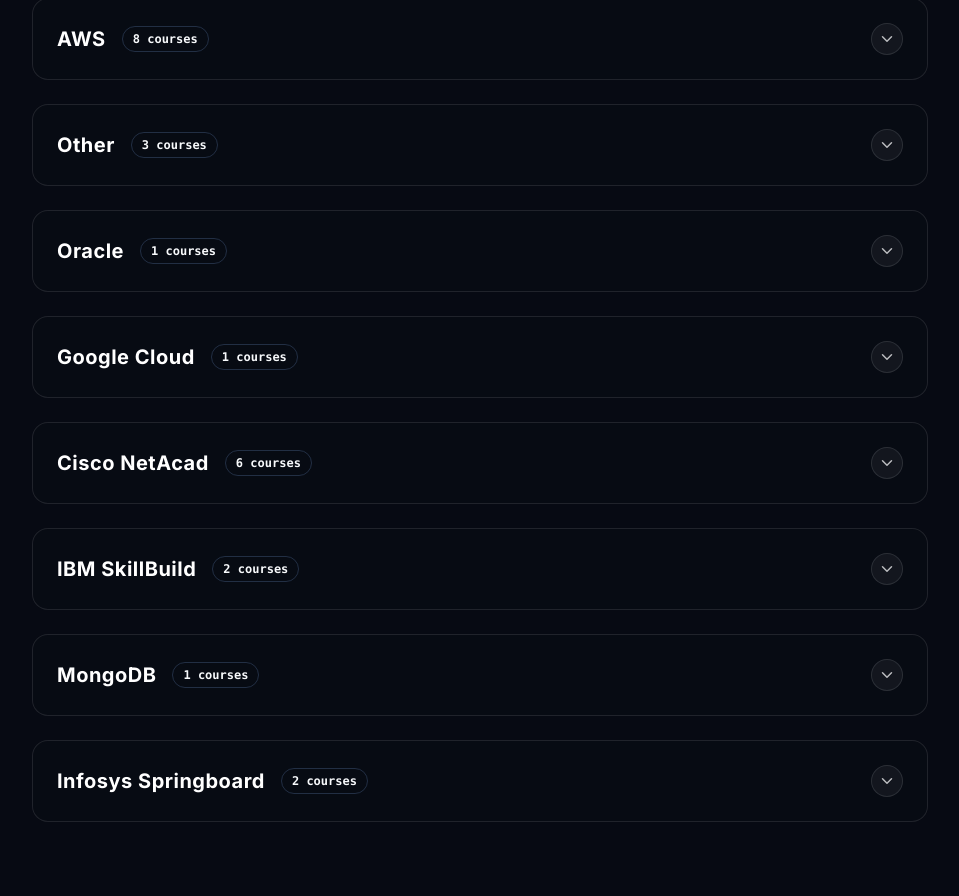
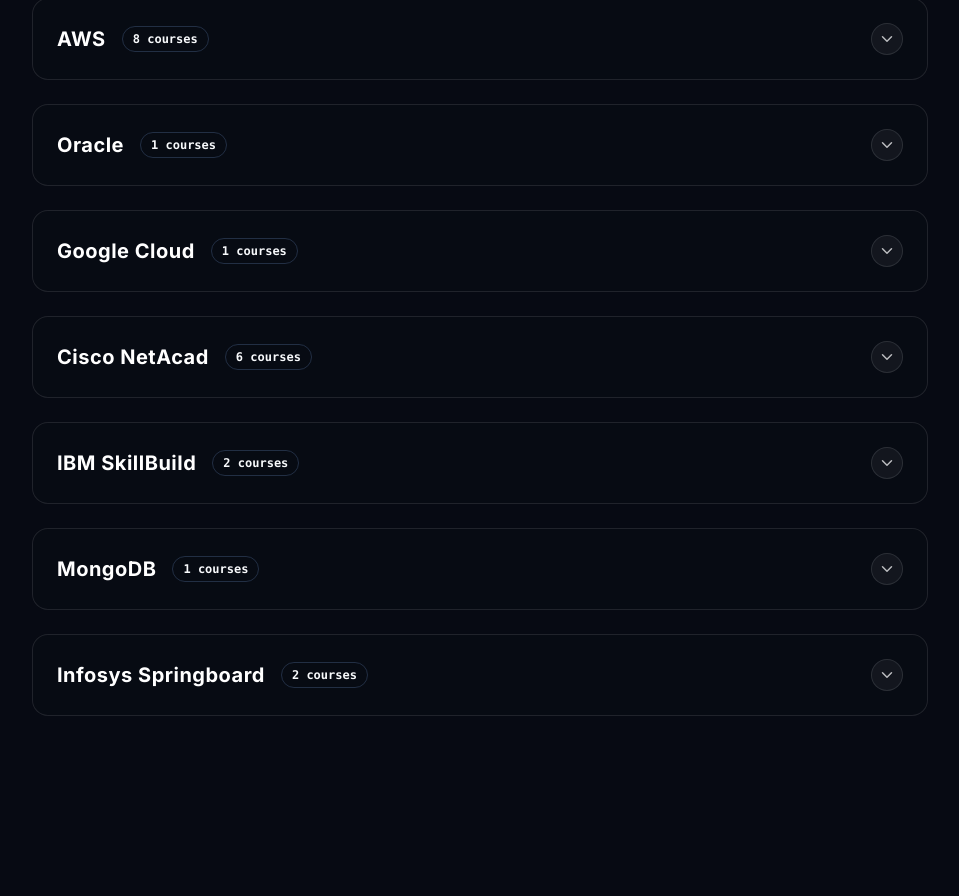
Before and after one commit to shriram-s7/portfolio-s-shriram, a React (Vite) app: page / in a window 1280 px wide. Shown: the part 5718-6614 px from the top of the page, without its empty margins (160-1119 px from the left). Built offline with nearby package versions, Linux system fonts and the light colour scheme; the HTML template or start-up script is replaced by a standard one.

Commit message:
remove other certification group

```diff
--- a/src/data/achievementsData.js
+++ b/src/data/achievementsData.js
@@ -193,31 +193,7 @@
             }
         ]
     },
-    {
-        id: 'other',
-        platform: 'Other',
-        coursesCount: 3,
-        certs: [
-            {
-                title: 'Foundation in Programming and Data Science',
-                grade: 'Foundation',
-                description: 'Python, Statistics, and Data Science fundamentals — IIT Madras BS Degree',
-                verifyLink: '#'
-            },
-            {
-                title: 'AI + Sustainability Virtual Internship',
-                grade: 'Completed',
-                description: 'AI applications for sustainable development goals — 1M1B',
-                verifyLink: '#'
-            },
-            {
-                title: 'Art of Prompting',
-                grade: 'Completed',
-                description: 'Prompt engineering techniques for large language models — IBM SkillBuild / ALX',
-                verifyLink: '#'
-            }
-        ]
-    },
+
     {
         id: 'oracle',
         platform: 'Oracle',
```
